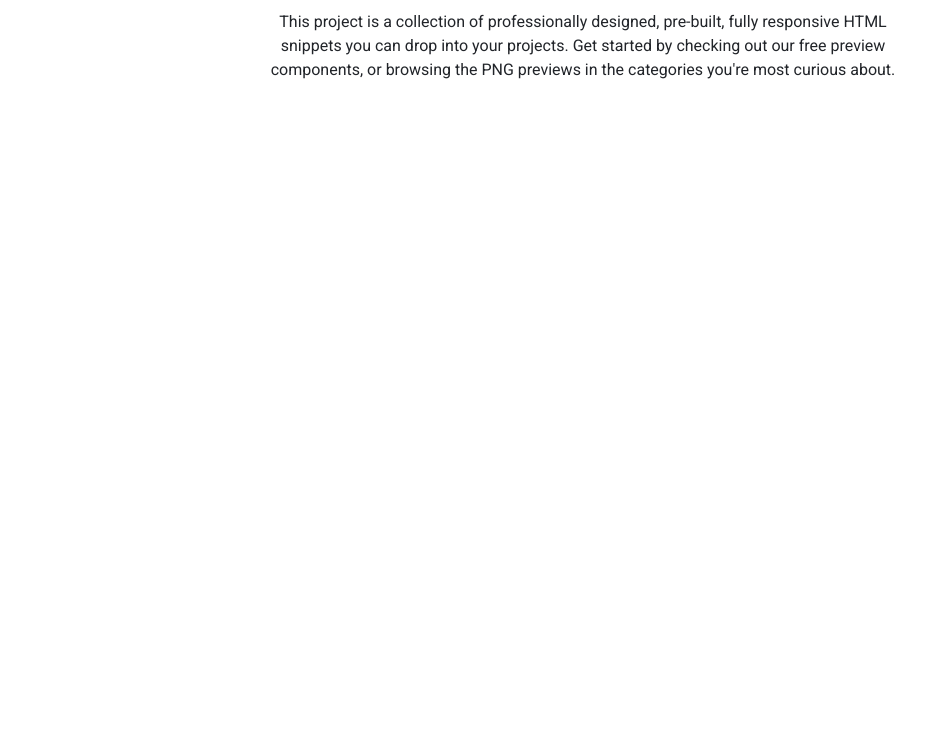
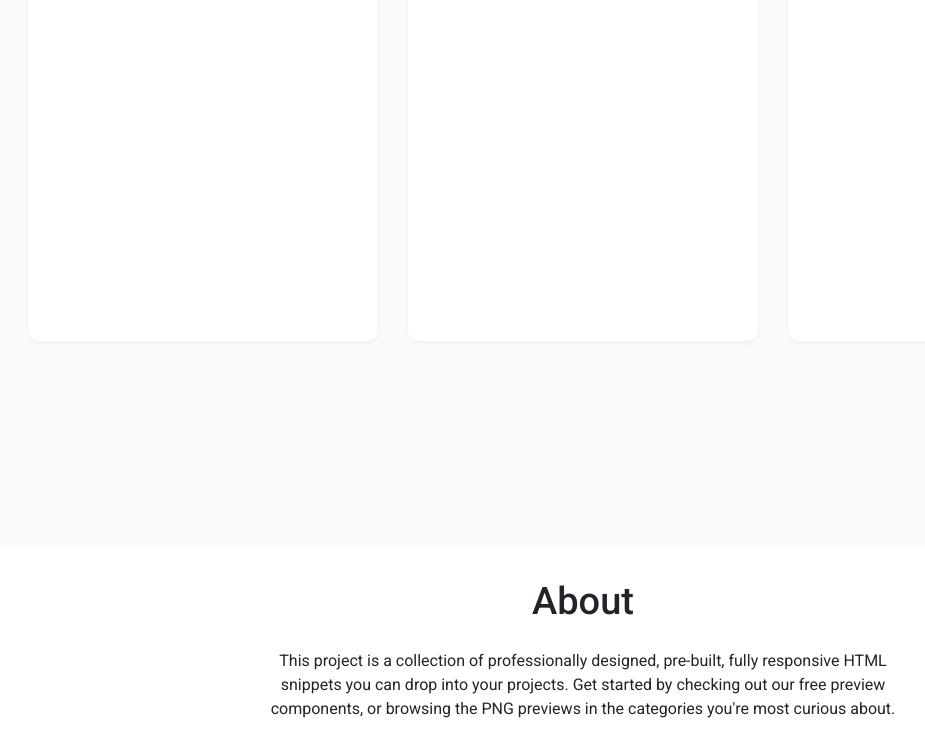
Before and after one commit to js-tasks-ru/htmlcss-20250313_konstantin631, a website: page index.html in a window 1280 px wide. Shown: the part 398-1135 px from the top of the page, without its empty margins (57-982 px from the left). Before the commit the page ends 800 px from the top, so only its background shows below. Drawn offline with Linux system fonts and the light colour scheme.

Commit message:
создал компонент card

```diff
--- a/assets/css/main.css
+++ b/assets/css/main.css
@@ -1,5 +1,6 @@
 @import '../fonts/fonts.css';
 
+@import '../../components/card/card.css';
 @import '../../components/normalize.css';
 @import '../../components/footer/footer.css';
 @import '../../components/header/header.css';
@@ -32,3 +33,7 @@
 * {
     font-family: 'Roboto', sans-serif;
 }
+
+html, body {
+    height: 100%;
+}
--- /dev/null
+++ b/components/card/card.css
@@ -0,0 +1,7 @@
+.card {
+    width: 350px;
+    height: 367px;
+    background: var(--white);
+    box-shadow: 0px 2px 4px rgba(33, 36, 41, 0.05);
+    border-radius: 12px;
+}
--- a/components/main/main.css
+++ b/components/main/main.css
@@ -1,3 +1,14 @@
 .main {
     background-color: var(--white-main);
 }
+
+.main__container {
+    width: var(--container-width);
+    margin: 68px auto 204px;
+  }
+
+.main__cards {
+    display: flex;
+    flex-wrap: wrap;
+    gap: 30px;
+}
--- a/components/page/page.css
+++ b/components/page/page.css
@@ -0,0 +1,9 @@
+.page {
+    height: 100%;
+    display: flex;
+    flex-direction: column;
+}
+
+.page__main {
+    flex-grow: 1;
+}
--- a/index.html
+++ b/index.html
@@ -11,8 +11,14 @@
                     <h1 class="header__title">Reusable component library</h1>
                 </div>
             </header>
-            <main class="main">
-
+            <main class="main page__main">
+                <div class="main__container">
+                    <div class="main__cards">
+                        <div class="card"></div>
+                        <div class="card"></div>
+                        <div class="card"></div>
+                    </div>
+                </div>
             </main>
             <footer class="footer">
                 <div class="footer__content">
@@ -24,7 +30,6 @@
                         browsing the PNG previews in the categories you're most curious about.
                     </p>
                 </div>
-
             </footer>
         </div>
     </body>
```
